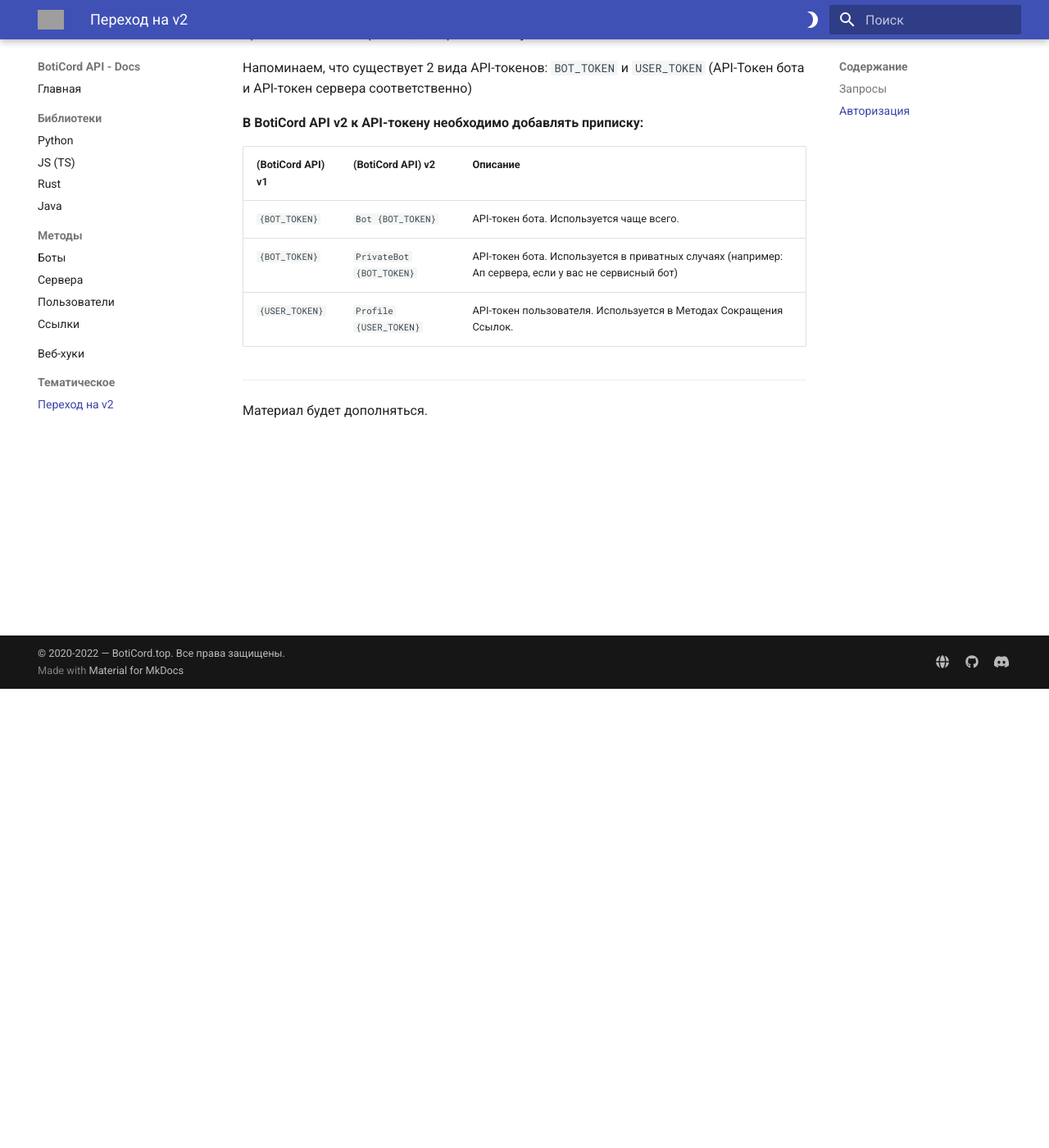
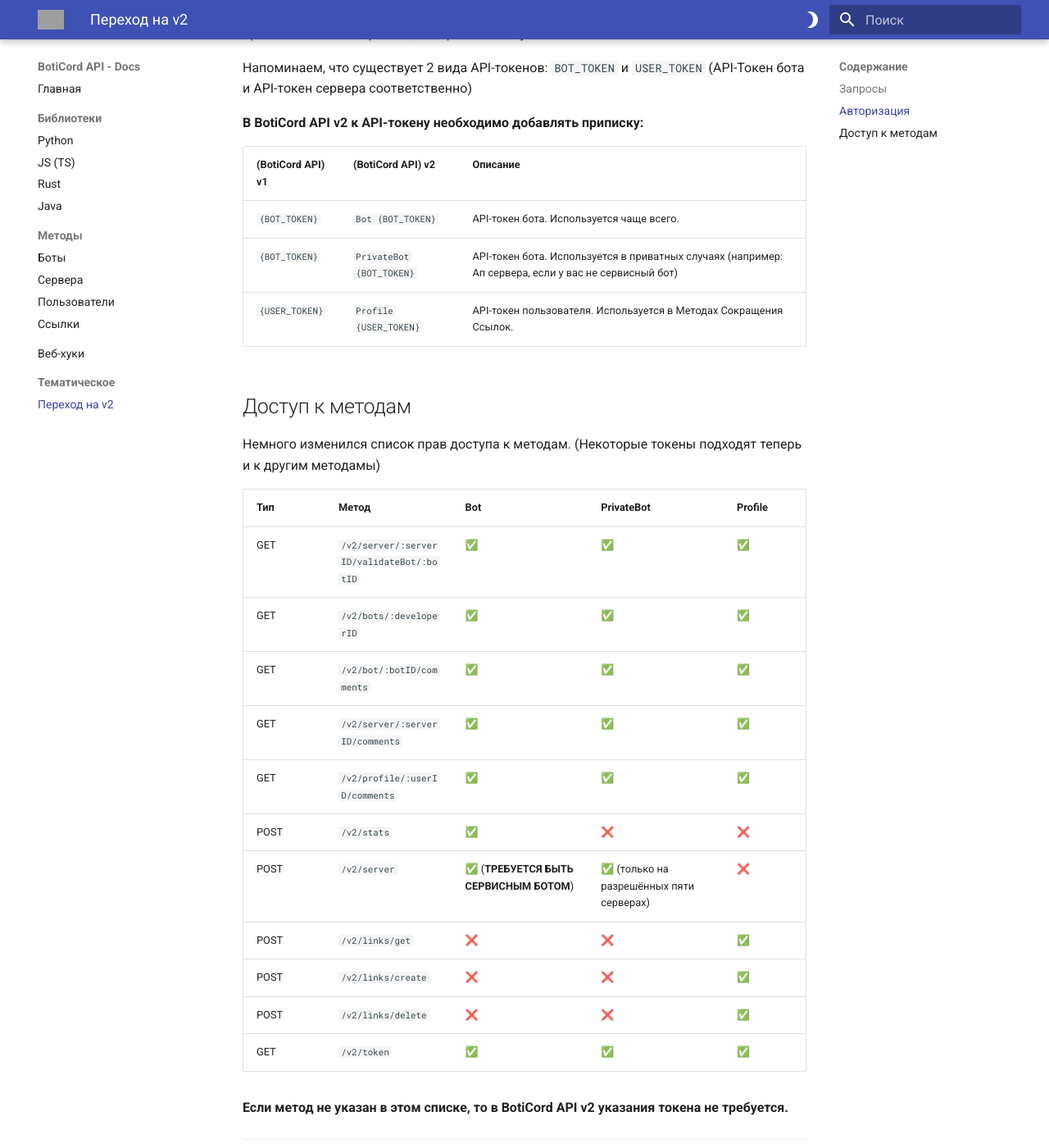
Before and after one commit to boticord/docs, an MkDocs documentation site: the page built from docs/topics/v1vsv2.md, in a window 1280 px wide and 1400 px high, scrolled down 560 px. Shown: the whole window at 82% size. Built offline with MkDocs 1.6.1 and Material for MkDocs 9.7.7, drawn with Linux system fonts in a browser that asks for light colours; grey boxes are pictures that could not be loaded.

Commit message:
на странице описывающей переход на API v2 добавлен раздел "Доступ к методам"

````diff
--- a/docs/topics/v1vsv2.md
+++ b/docs/topics/v1vsv2.md
@@ -25,6 +25,24 @@
 | `{BOT_TOKEN}`  | ```PrivateBot {BOT_TOKEN}``` | API-токен бота. Используется в приватных случаях (например: Ап сервера, если у вас не сервисный бот)
 | `{USER_TOKEN}`  | ```Profile {USER_TOKEN}``` | API-токен пользователя. Используется в Методах Сокращения Ссылок.
 
+## Доступ к методам
+Немного изменился список прав доступа к методам. (Некоторые токены подходят теперь и к другим методамы)
+
+| Тип | Метод | Bot | PrivateBot | Profile |
+|-----|-------|-----|------------|---------|
+| GET | ``/v2/server/:serverID/validateBot/:botID`` | ✅ | ✅ | ✅ |
+| GET | ``/v2/bots/:developerID`` | ✅ | ✅ | ✅ |
+| GET | ``/v2/bot/:botID/comments`` | ✅ | ✅ | ✅ |
+| GET | ``/v2/server/:serverID/comments`` | ✅ | ✅ | ✅ |
+| GET | ``/v2/profile/:userID/comments`` | ✅ | ✅ | ✅ |
+| POST | ``/v2/stats`` | ✅ | ❌ | ❌ |
+| POST | ``/v2/server`` | ✅ (**ТРЕБУЕТСЯ БЫТЬ СЕРВИСНЫМ БОТОМ**) | ✅ (только на разрешённых пяти серверах) | ❌ |
+| POST | ``/v2/links/get`` | ❌ | ❌ | ✅ |
+| POST | ``/v2/links/create`` | ❌ | ❌ | ✅ |
+| POST | ``/v2/links/delete`` | ❌ | ❌ | ✅ |
+| GET | ``/v2/token`` | ✅ | ✅ | ✅ |
+
+**Если метод не указан в этом списке, то в BotiCord API v2 указания токена не требуется.**
 
 -------
 
````
